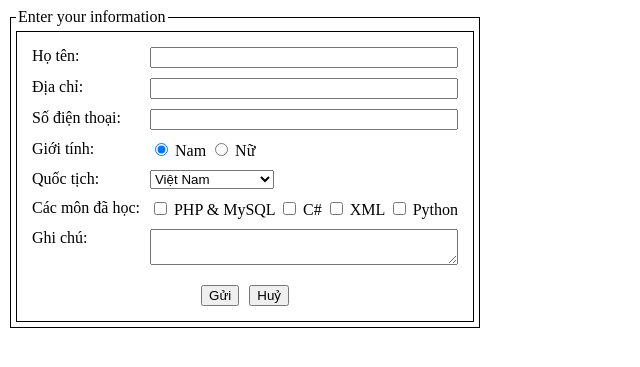
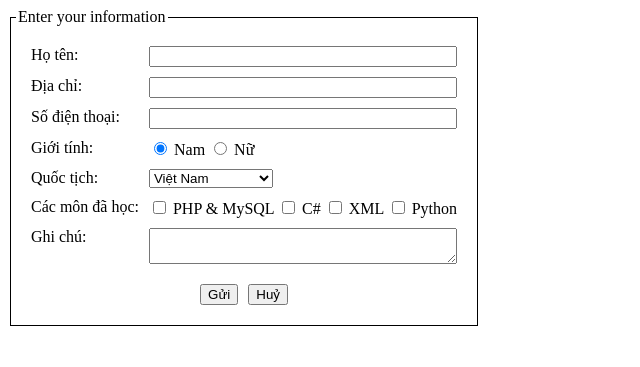
Before and after one commit to HoHieuLuc/Bai_tap_PHP, a PHP site: page /Bai4_nhapThongTin.html in a window 1280 px wide. Shown: the top 367 px of the page, without its empty margins (0-640 px from the left). Run offline with PHP 8.4, Linux system fonts and the light colour scheme.

Commit message:
Update myStyle.css

```diff
--- a/Lab3/BaiTapTongHop/myStyle.css
+++ b/Lab3/BaiTapTongHop/myStyle.css
@@ -16,3 +16,6 @@
   padding: 5px;
   width: fit-content;
 }
+.no-border {
+  border: none;
+}
```
